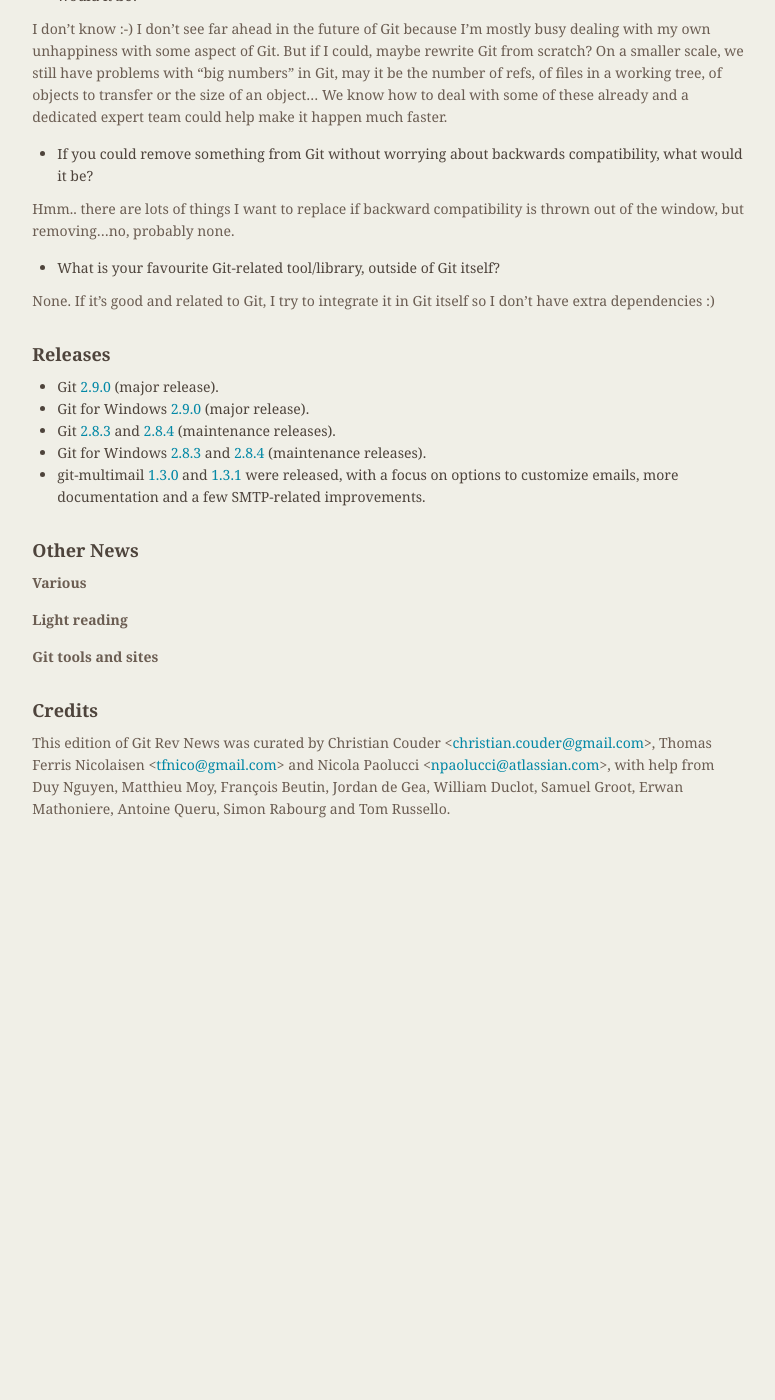
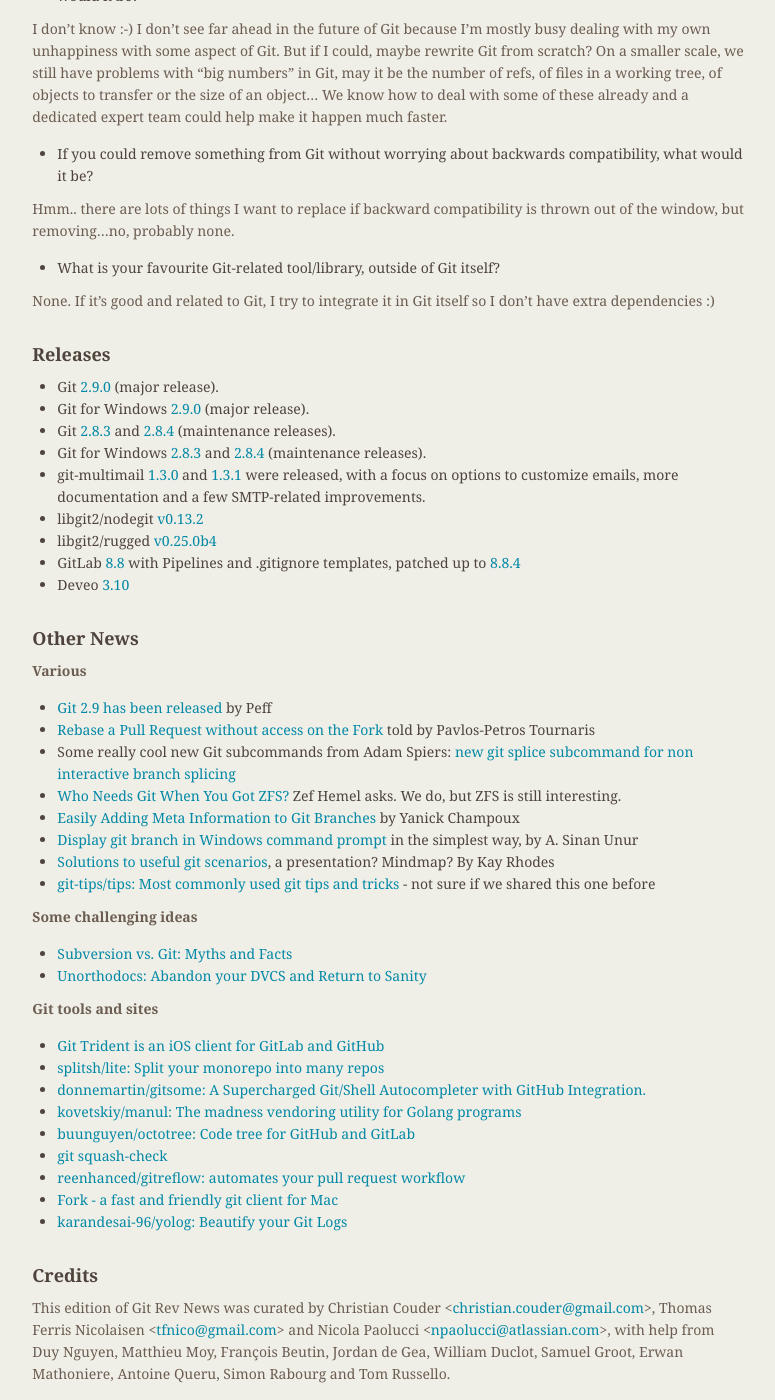
Before and after one commit to git/git.github.io, a Jekyll site: the page built from rev_news/drafts/edition-16.md, in a window 1280 px wide and 1400 px high, scrolled down 3480 px. Shown: the whole window, without its empty margins (339-1114 px from the left). Built offline with Jekyll 4.4.1, drawn with Linux system fonts in a browser that asks for light colours; before the commit the page ends 4315 px from its top, so only the background shows below that.

Commit message:
rn-16: add releases and links

```diff
--- a/rev_news/drafts/edition-16.md
+++ b/rev_news/drafts/edition-16.md
@@ -255,17 +255,41 @@
   [1.3.1](https://github.com/git-multimail/git-multimail/releases/tag/1.3.1) were released,
   with a focus on options to customize emails, more documentation and
   a few SMTP-related improvements.
+* libgit2/nodegit [v0.13.2](https://github.com/nodegit/nodegit/releases/tag/v0.13.2)
+* libgit2/rugged [v0.25.0b4](https://github.com/libgit2/rugged/releases/tag/v0.25.0b4)
+* GitLab [8.8](https://about.gitlab.com/2016/05/22/gitlab-8-8-released/) with Pipelines and .gitignore templates, patched up to [8.8.4](https://about.gitlab.com/2016/06/09/gitlab-8-dot-8-dot-4-released/)
+* Deveo [3.10](http://blog.deveo.com/whats-new-in-deveo-3-10/)
 
 ## Other News
 
 __Various__
 
+* [Git 2.9 has been released](https://github.com/blog/2188-git-2-9-has-been-released) by Peff
+* [Rebase a Pull Request without access on the Fork](https://medium.com/@p.tournaris/git-rebase-a-pull-request-without-access-on-the-fork-a4189bac81b9) told by Pavlos-Petros Tournaris
+* Some really cool new Git subcommands from Adam Spiers: [new git splice subcommand for non interactive branch splicing](http://article.gmane.org/gmane.comp.version-control.git/295755)
+* [Who Needs Git When You Got ZFS?](http://zef.me/blog/6023/who-needs-git-when-you-got-zfs) Zef Hemel asks. We do, but ZFS is still interesting.
+* [Easily Adding Meta Information to Git Branches](https://iinteractive.com/notebook/2016/05/25/git-mo-meta.html) by Yanick Champoux
+* [Display git branch in Windows command prompt](https://www.nu42.com/2016/05/display-git-branch-windows-command-prompt.html) in the simplest way, by A. Sinan Unur
+* [Solutions to useful git scenarios](http://masukomi.org/talks/git_tips_talk), a presentation? Mindmap? By Kay Rhodes
+* [git-tips/tips: Most commonly used git tips and tricks](https://github.com/git-tips/tips) - not sure if we shared this one before
 
-__Light reading__
+__Some challenging ideas__
+
+* [Subversion vs. Git: Myths and Facts](https://svnvsgit.com)
+* [Unorthodocs: Abandon your DVCS and Return to Sanity](https://bitquabit.com/post/unorthodocs-abandon-your-dvcs-and-return-to-sanity)
 
 
 __Git tools and sites__
 
+* [Git Trident is an iOS client for GitLab and GitHub](http://somerobots.com)
+* [splitsh/lite: Split your monorepo into many repos](https://github.com/splitsh/lite)
+* [donnemartin/gitsome: A Supercharged Git/Shell Autocompleter with GitHub Integration.](https://github.com/donnemartin/gitsome)
+* [kovetskiy/manul: The madness vendoring utility for Golang programs](https://github.com/kovetskiy/manul)
+* [buunguyen/octotree: Code tree for GitHub and GitLab](https://github.com/buunguyen/octotree)
+* [git squash-check](http://rwilcox.tumblr.com/post/144980240814/git-squash-check)
+* [reenhanced/gitreflow: automates your pull request workflow](https://github.com/reenhanced/gitreflow)
+* [Fork - a fast and friendly git client for Mac](https://git-fork.com/)
+* [karandesai-96/yolog: Beautify your Git Logs](https://github.com/karandesai-96/yolog)
 
 ## Credits
 
```
